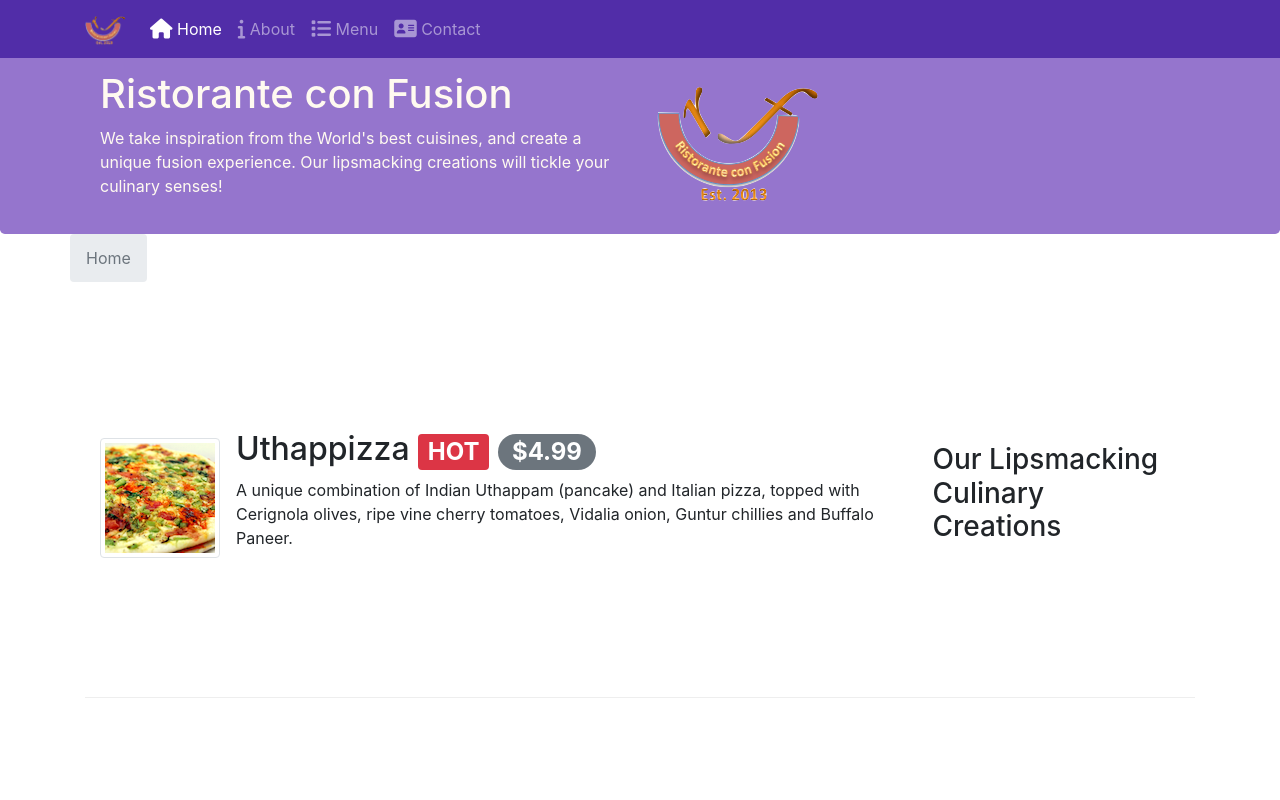
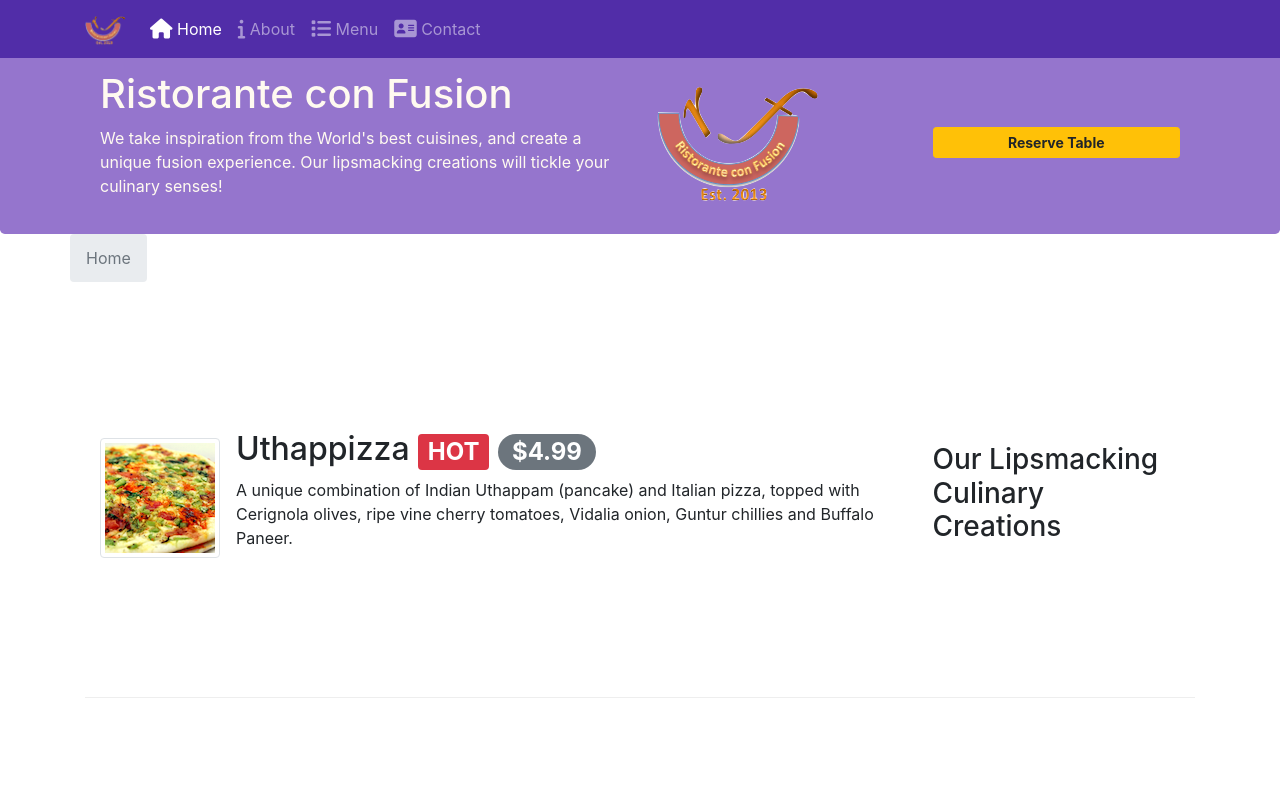
Before and after one commit to spiralshape/conFusion, a plain HTML site: page index.html in a window 1280 px wide. Shown: the top 800 px of the page. Drawn offline with nearby package versions, Linux system fonts and the light colour scheme.

Commit message:
assignment 2 - task 3 - block button

```diff
--- a/index.html
+++ b/index.html
@@ -51,8 +51,13 @@
                     <h1>Ristorante con Fusion</h1>
                     <p>We take inspiration from the World's best cuisines, and create a unique fusion experience. Our lipsmacking creations will tickle your culinary senses!</p>
                 </div>
-                <div class="col-12 col-sm align-self-center">
+                <div class="col-12 col-sm-3 align-self-center">
                     <img src="img/logo.png" class="img-fluid">
+                </div>
+                <div class="col-12 col-sm-3 align-self-center">
+                    <a href="#reserve" class="btn btn-sm btn-block btn-warning" role="button">
+                        <strong>Reserve Table</strong>
+                    </a>
                 </div>
             </div>
         </div>
@@ -115,7 +120,7 @@
 
         <div class="row"><hr></div>
         <div class="row">
-            <div class="card col-12 col-sm-8 offset-sm-2">
+            <div id="reserve" class="card col-12 col-sm-8 offset-sm-2">
                 <div class="card-header bg-warning text-white">
                     <h3 class="card-title">Reserve a Table</h3>
                 </div>
```
